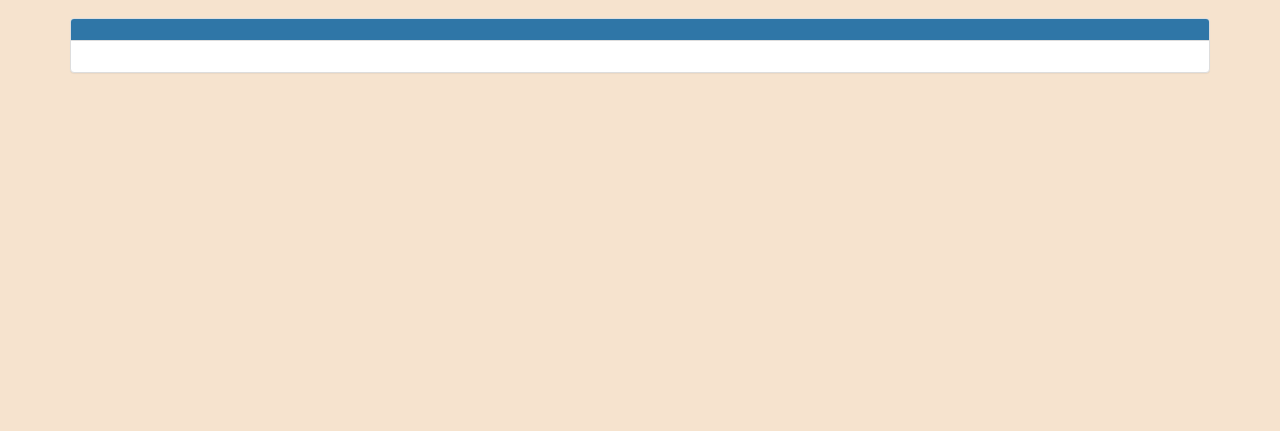
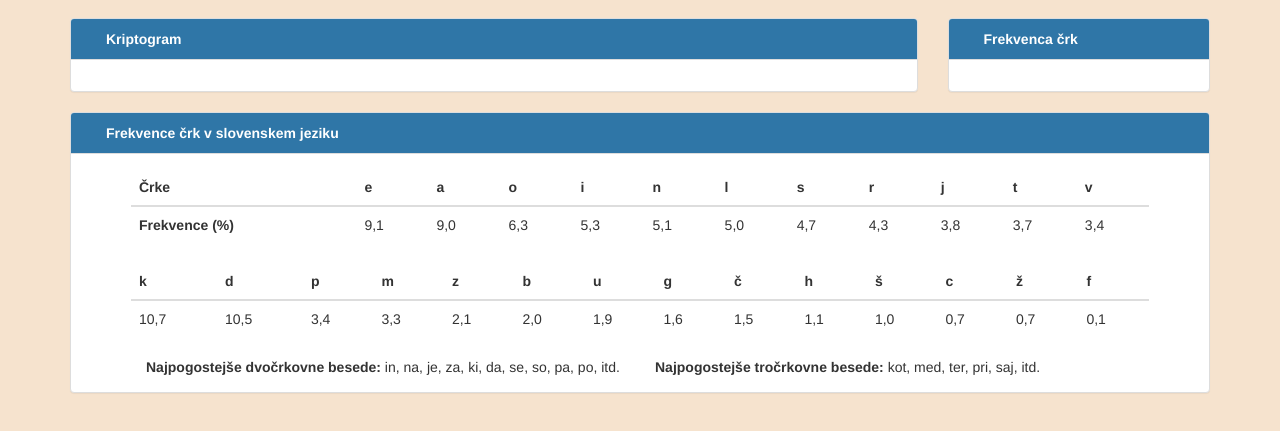
Before and after one commit to benjaminovak/dekodiranje, a plain HTML site: page igra/index.html in a window 1280 px wide. Shown: the part 265-696 px from the top of the page. Drawn offline with nearby package versions, Linux system fonts and the light colour scheme.

Commit message:
Frekvenca ckr

```diff
--- a/igra/index.html
+++ b/igra/index.html
@@ -3,7 +3,7 @@
 	<head>
 	    <meta http-equiv="Content-Type" content="text/html; charset=UTF-8"/>
 	    <title>Kriptogram</title>
-	    <link rel="shortcut icon" href="favicon.ico"/>
+	    <link rel="shortcut icon" href="../favicon.ico"/>
 	    <script src="http://ajax.googleapis.com/ajax/libs/jquery/2.1.0/jquery.min.js"></script>
 	    <link href="http://maxcdn.bootstrapcdn.com/bootstrap/3.3.1/css/bootstrap.min.css" rel="stylesheet">
 	    <script src="http://maxcdn.bootstrapcdn.com/bootstrap/3.3.1/js/bootstrap.min.js"></script>
@@ -12,7 +12,7 @@
 	    <link rel="stylesheet" type="text/css" href="../style.css" />
 	</head>
 	<body>
-		<div class="wrapper  col-lg-12 col-md-12 col-sm-12">
+		<div class="wrapper col-lg-12 col-md-12 col-sm-12">
 					<div class="container logo">
 					   <div class="navbar-inner">
 					     <div class="container">
@@ -47,12 +47,12 @@
 			</div>
 
 			<div class="row">
-	       <div class="col-lg-12 col-md-12 col-sm-12">
+	       <div class="col-lg-9 col-md-9 col-sm-9">
 	        	<div class="panel panel-default">
 	        		<div class="panel-heading" id="glava">
 						<div class="row">
 							<div class="col-lg-6 col-md-6 col-sm-6">
-
+								<b><span class="pozdrav">Kriptogram</span></b>
 							</div>
 						</div>
 					</div>
@@ -67,7 +67,136 @@
 					</div>
 				</div>
 	        </div>
+
+	         <div class="col-lg-3 col-md-3 col-sm-3">
+	        	<div class="panel panel-default">
+	        		<div class="panel-heading" id="glava">
+						<div class="row">
+							<div class="col-lg-12 col-md-12 col-sm-12">
+								<b><span class="pozdrav">Frekvenca črk</span></b>
+							</div>
+						</div>
+					</div>
+					<div class="panel-body">
+						<div class="container-fluid">
+							<div class="row-fluid">
+								<div class="col-lg-12 col-md-12 col-sm-12">
+
+								</div>
+							</div>
+						</div>
+					</div>
+				</div>
+	        </div>
+
      	</div>
+
+     	<div class="row">
+	       <div class="col-lg-12 col-md-12 col-sm-12">
+	        	<div class="panel panel-default">
+	        		<div class="panel-heading" id="glava">
+						<div class="row">
+							<div class="col-lg-7 col-md-7 col-sm-7">
+								<b><span class="pozdrav">Frekvence črk v slovenskem jeziku</span></b>
+							</div>
+						</div>
+					</div>
+					<div class="panel-body">
+						<div class="container-fluid">
+							<div class="row-fluid">
+								<div class="col-lg-12 col-md-12 col-sm-12">
+									<div class="col-lg-12 col-md-12 col-sm-12">
+										<table class="table table-hover table-width">
+											<thead>
+											  <tr>
+											    <th>Črke</th>
+												    <th>e</th>
+												    <th>a</th>
+												    <th>o</th>
+												    <th>i</th>
+												    <th>n</th>
+												    <th>l</th>
+												    <th>s</th>
+												    <th>r</th>
+												    <th>j</th>
+												    <th>t</th>
+												    <th>v</th>
+											  </tr>
+											</thead>
+											<tbody>
+											  <tr>
+											    <td><b>Frekvence (%)</b></td>
+												    <td>9,1</td>
+												    <td>9,0</td>
+												    <td>6,3</td>
+												    <td>5,3</td>
+												    <td>5,1</td>
+												    <td>5,0</td>
+												    <td>4,7</td>
+												    <td>4,3</td>
+												    <td>3,8</td>
+												    <td>3,7</td>
+												    <td>3,4</td>
+											  </tr>
+											</tbody>
+										</table>
+									</div>
+									<div class="col-lg-12 col-md-12 col-sm-12">
+										<table class="table table-hover table-width">
+											<thead>
+											  <tr>
+											  		<th>k</th>
+												    <th>d</th>
+												    <th>p</th>
+												    <th>m</th>
+												    <th>z</th>
+												    <th>b</th>
+												    <th>u</th>
+												    <th>g</th>
+												    <th>č</th>
+												    <th>h</th>
+												    <th>š</th>
+												    <th>c</th>
+												    <th>ž</th>
+												    <th>f</th>
+											  </tr>
+											</thead>
+											<tbody>
+											  <tr>
+											  		<td>10,7</td>
+												    <td>10,5</td>
+												    <td>3,4</td>
+												    <td>3,3</td>
+												    <td>2,1</td>
+												    <td>2,0</td>
+												    <td>1,9</td>
+												    <td>1,6</td>
+												    <td>1,5</td>
+												    <td>1,1</td>
+												    <td>1,0</td>
+												    <td>0,7</td>
+												    <td>0,7</td>
+												    <td>0,1</td>
+											  </tr>
+											</tbody>
+										</table>
+									</div>
+									<div class="col-lg-12 col-md-12 col-sm-12">
+										<div class="col-lg-6 col-md-6 col-sm-6">
+											<b>Najpogostejše dvočrkovne besede:</b> in, na, je, za, ki, da, se, so, pa, po, itd.
+										</div>
+										<div class="col-lg-6 col-md-6 col-sm-6">
+											<b>Najpogostejše tročrkovne besede:</b> kot, med, ter, pri, saj, itd.
+										</div>
+									</div>
+								</div>
+							</div>
+						</div>
+					</div>
+				</div>
+	        </div>
+	     </div>
+
 		</div>
 	</body>
 </html>
--- a/style.css
+++ b/style.css
@@ -7,7 +7,7 @@ body {
 	background-color: #F6E3CE;
 }
 #p1{
-	font-size: 20px;
+	font-size: 18px;
 	font-family: 'Open Sans';
 }
 .wrapper{
@@ -61,3 +61,14 @@ img.img-responsive{
     background-color: #2f76a7;
     border-color: none;
 }
+.table-nonfluid {
+	width: auto !important;
+	table-layout: fixed;
+	word-wrap: break-word;
+}
+.table-width{
+	max-width: 100%;
+}
+span.tab{
+    padding: 0 3%;
+}
```
Also changed, not shown: index.html (+5 -8 lines).
